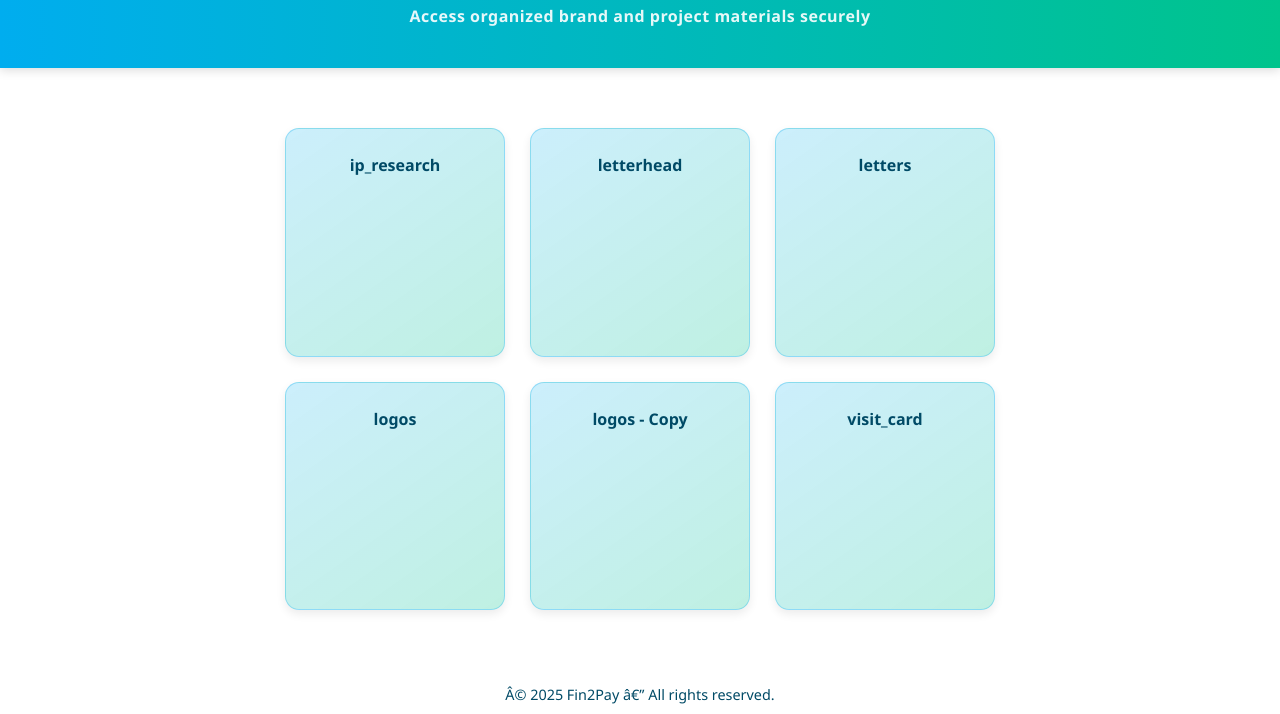
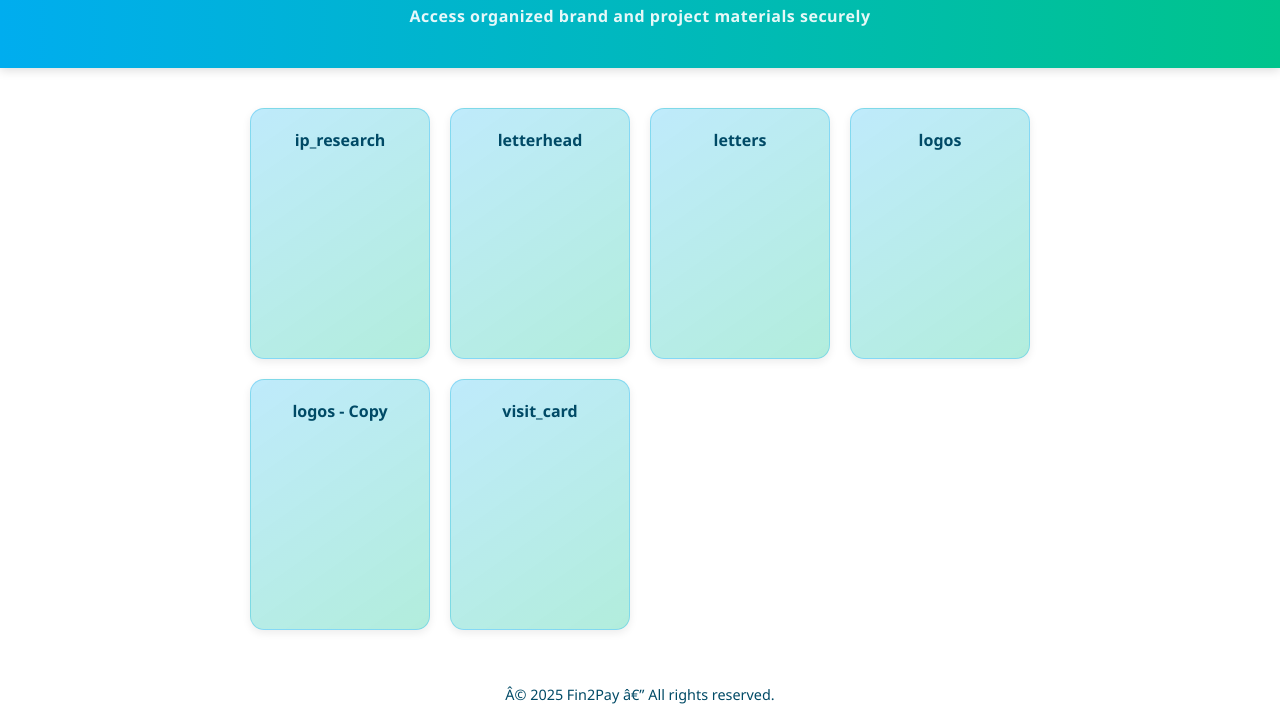
Before and after one commit to Fin2Pay/assets.fin2pay.fi, a plain HTML site: page index.html in a window 1280 px wide. Shown: the part 86-800 px from the top of the page. Drawn offline with Linux system fonts and the light colour scheme.

Commit message:
auto update assets

```diff
--- a/style.css
+++ b/style.css
@@ -1,5 +1,5 @@
-/* --- Fin2Pay Final Corporate Style --- */
-/* Brand colors: #002855 (dark), #00ADEF (light blue), #00C48C (green) */
+/* --- Fin2Pay Final Polished Corporate Style --- */
+/* Brand colors: #002855, #00ADEF, #00C48C */
 
 body {
   font-family: 'Segoe UI', Tahoma, sans-serif;
@@ -7,11 +7,6 @@ body {
   padding: 0;
   color: #1a1a1a;
   background: #ffffff;
-  background-image: url('LOGO.jpg');
-  background-repeat: no-repeat;
-  background-position: center 75%; /* 👇 لوگو پایین‌تر */
-  background-size: 500px;
-  background-blend-mode: lighten;
   min-height: 100vh;
   display: flex;
   flex-direction: column;
@@ -37,37 +32,47 @@ header p {
   opacity: 0.9;
 }
 
-/* ✅ Grid of cards */
+/* ✅ Grid smaller cards */
 .grid {
   display: grid;
-  grid-template-columns: repeat(auto-fit, minmax(220px, 1fr));
-  gap: 25px;
-  padding: 60px 40px;
-  max-width: 900px;
+  grid-template-columns: repeat(auto-fit, minmax(180px, 1fr)); /* کوچکتر شد */
+  gap: 20px;
+  padding: 40px 30px;
+  max-width: 800px;
   margin: 0 auto;
   flex: 1;
 }
 
 .card {
-  background: linear-gradient(145deg, rgba(0,173,239,0.2), rgba(0,196,140,0.25));
+  background: linear-gradient(145deg, rgba(0,173,239,0.25), rgba(0,196,140,0.3));
   border: 1px solid rgba(0,173,239,0.3);
   border-radius: 14px;
-  padding: 25px;
+  padding: 20px;
   text-decoration: none;
   color: #004a66;
   font-weight: 600;
-  box-shadow: 0 4px 10px rgba(0,0,0,0.08);
+  box-shadow: 0 3px 8px rgba(0,0,0,0.08);
   transition: all 0.3s ease;
   text-align: center;
 }
 .card:hover {
-  transform: translateY(-5px);
+  transform: translateY(-4px);
   background: linear-gradient(145deg, #00ADEF, #00C48C);
   color: #fff;
-  box-shadow: 0 6px 18px rgba(0,0,0,0.2);
+  box-shadow: 0 6px 16px rgba(0,0,0,0.2);
 }
 
-/* ✅ Table view (subfolders) */
+/* ✅ Logo under cards */
+.logo-section {
+  text-align: center;
+  margin: 40px 0 10px;
+}
+.logo-section img {
+  width: 260px;
+  opacity: 0.95;
+}
+
+/* ✅ Table (subfolders) */
 .table-area {
   margin: 60px auto;
   width: 85%;
@@ -108,7 +113,7 @@ a:hover {
   text-decoration: underline;
 }
 
-/* ✅ Footer pinned to bottom */
+/* ✅ Footer pinned */
 footer {
   background: transparent;
   color: #004a66;
```
